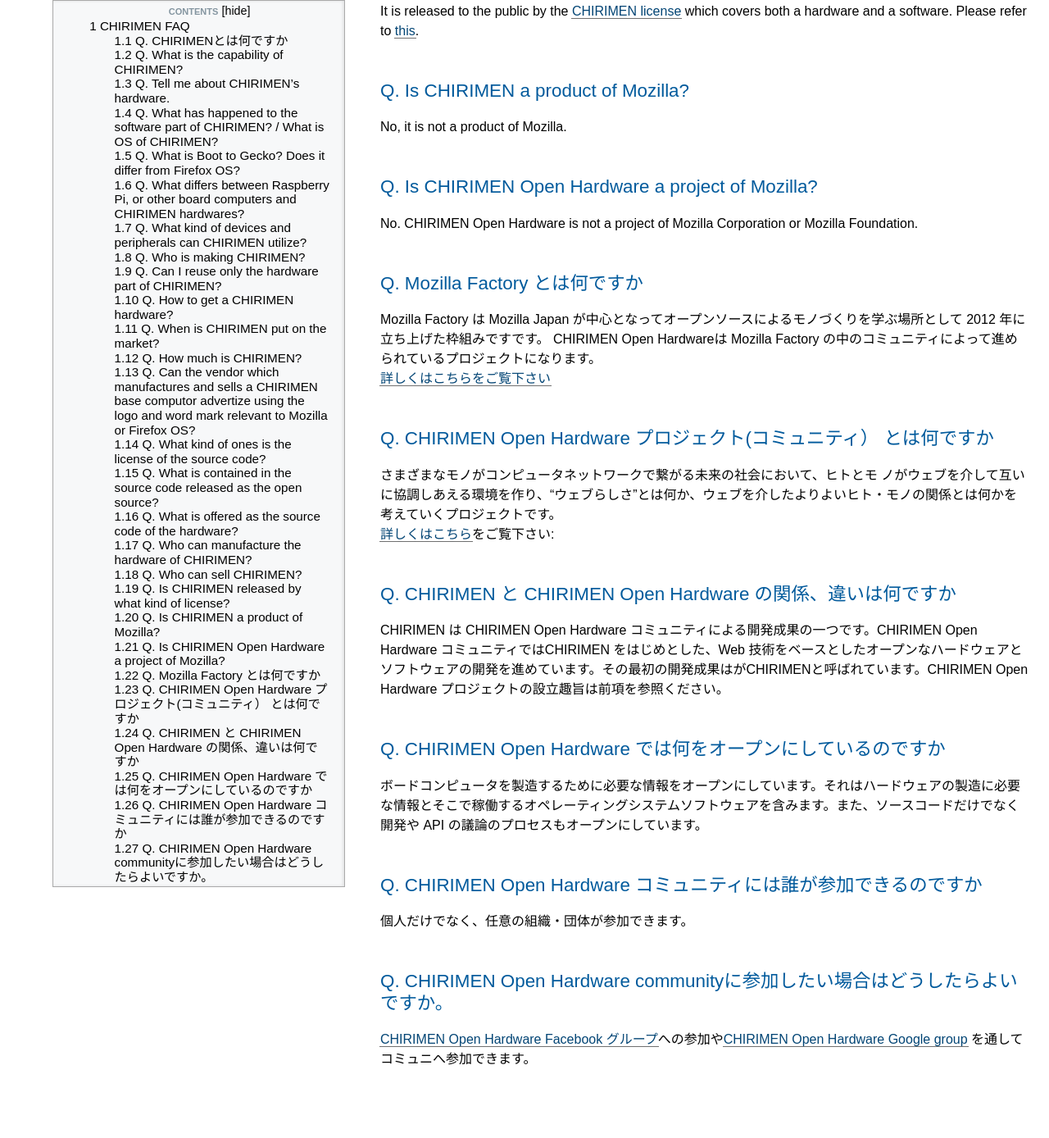
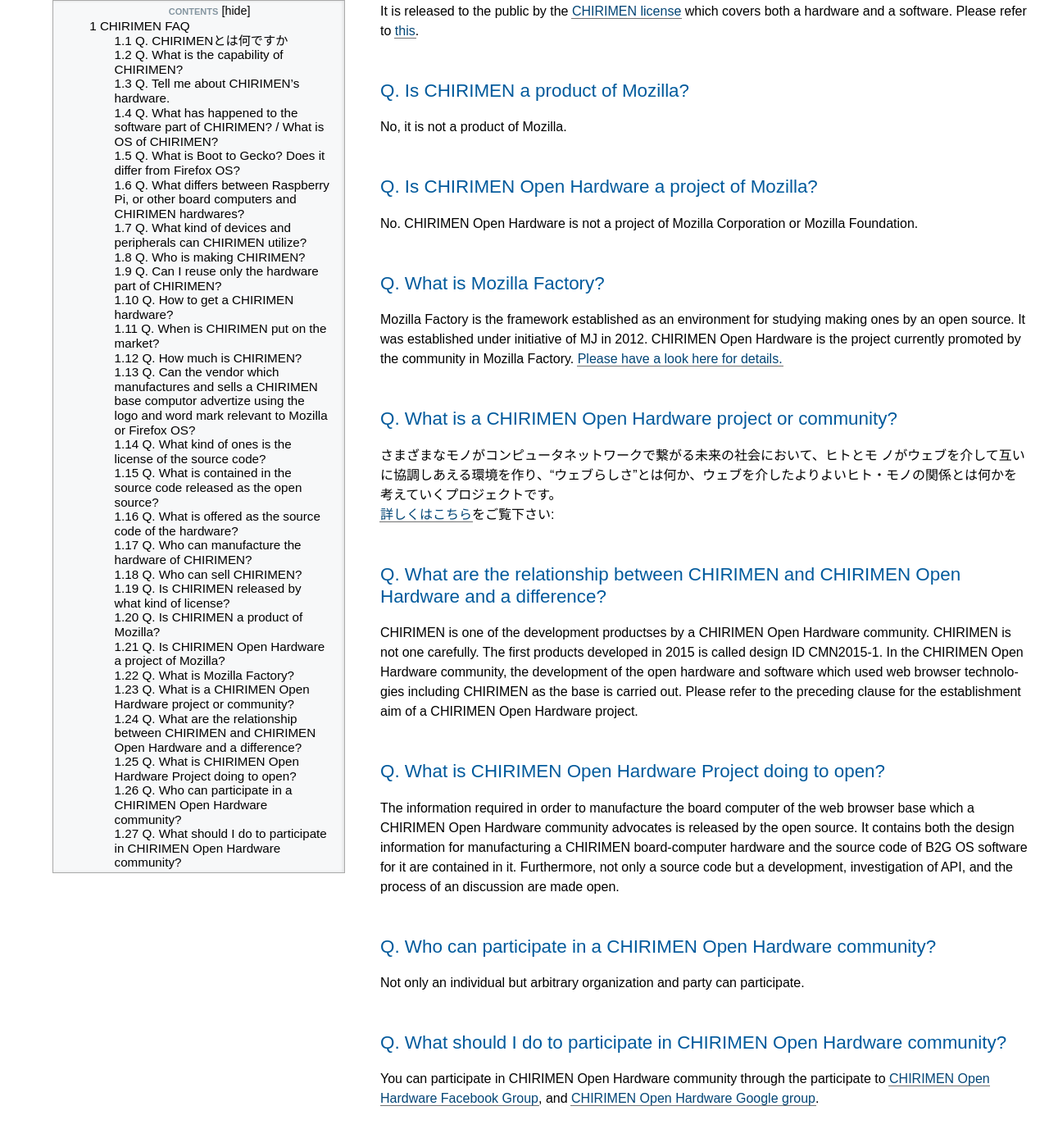
Before and after one commit to chirimen-oh/chirimen-oh.github.io, a Jekyll site: the page built from docs/en/FAQ.md, in a window 1280 px wide and 1400 px high, scrolled down 3175 px. Shown: the top 1388 px of the window at 82% size. Built offline with Jekyll 4.4.1, drawn with Linux system fonts in a browser that asks for light colours; nearby versions of some CDN libraries; before the commit the page ends 4527 px from its top, so only the background shows below that; some of the changed text lies outside the part shown.

Commit message:
Update FAQ.md

```diff
--- a/docs/en/FAQ.md
+++ b/docs/en/FAQ.md
@@ -16,7 +16,7 @@ CHIRIMEN can operate the contents within a screen, and a real physical device on
 Its hardware is an embeddable board computer with interfaces such as I2C and GPIO etc., and it assumes web browsers ) currently it is Boot to Gecko (B2G) ) as a prerequisite. The "CHIRIMEN Board Computer CMN2015-1" by the CHIRIMEN Open Hardware community is the first prototype hardware for CHIRIMEN.
 
 ## Q. What has happened to the software part of CHIRIMEN? / What is OS of CHIRIMEN?
-Currently, it is Boot to Gecko (B-2G). It is not Firefox OS. It supports Boot to Gecko 2.5 currently.  Refer to the following clause for the reason which is not Firefox OS.
+Currently, it is Boot to Gecko (B2G) OS. It is not Firefox OS. It supports Boot to Gecko 2.5 currently.  Refer to the following clause for the reason which is not Firefox OS.
 
 ## Q. What is Boot to Gecko? Does it differ from Firefox OS?
 Boot to Gecko and Firefox OS is the same in code. After fulfilling conditions, such as quality and security, only the product which has obtained the licensing of the brand from Mozilla can use the name of Firefox OS. On occasions when it uses it as OSS without brand licensing, it is Boot to Gecko (B2G).
@@ -53,7 +53,7 @@ They cannot do it without the grant from Mozilla Corporation.
 Mozilla Japan is doing the intellectual property control of the source code as a substitute of the community. Refer to [this information](https://chirimen-oh.github.io/license/) for a copyright and a license.
 
 ## Q. What is contained in the source code released as the open source?
-Both the design information for manufacturing a CHIRIMEN board-computer hardware and the source code of B-2G OS software for it are contained in it.
+Both the design information for manufacturing a CHIRIMEN board-computer hardware and the source code of B2G OS software for it are contained in it.
 
 ## Q. What is offered as the source code of the hardware?
 A schematic, a print pattern (Gerber data), a partses layout, a parts list, etc. may be released. And, many of them are offered in the form of the electronic filing required for reproduce easily.
@@ -62,7 +62,7 @@ A schematic, a print pattern (Gerber data), a partses layout, a parts list, etc.
 Anyone can manufacture it freely based on a license. However, "CHIRIMEN" cannot be used as a product name.But, it is possible without a prior authorization to carry out advertisement named "Based on CHIRIMEN technology". Please refer to [this license informtation](https://chirimen-oh.github.io/license/) for details.
 
 ## Q. Who can sell CHIRIMEN?
-Anyone can sell it based on [this license](https://chirimen-oh.github.io/license/). Please also refer to the preceding chapter.
+Anyone can sell it based on [this license](https://chirimen-oh.github.io/license/). Please also refer to the preceding clause.
 
 ## Q. Is CHIRIMEN released by what kind of license?
 It is released to the public by the [CHIRIMEN license](https://chirimen-oh.github.io/license/) which covers both a hardware and a software. Please refer to [this](https://chirimen-oh.github.io/license/).
@@ -73,22 +73,21 @@ No, it is not a product of Mozilla.
 ## Q. Is CHIRIMEN Open Hardware a project of Mozilla?
 No. CHIRIMEN Open Hardware is not a project of Mozilla Corporation or Mozilla Foundation.
 
-## Q. Mozilla Factory とは何ですか
-Mozilla Factory は Mozilla Japan が中心となってオープンソースによるモノづくりを学ぶ場所として 2012 年に立ち上げた枠組みですです。 CHIRIMEN Open Hardwareは Mozilla Factory の中のコミュニティによって進められているプロジェクトになります。
-[詳しくはこちらをご覧下さい](http://en.mozillafactory.org/about)
+## Q. What is Mozilla Factory?
+Mozilla Factory is the framework established as an environment for studying making ones by an open source. It was established under initiative of MJ in 2012. CHIRIMEN Open Hardware is the project currently promoted by the community in Mozilla Factory. [Please have a look here for details.](http://en.mozillafactory.org/about)
 
-## Q. CHIRIMEN Open Hardware プロジェクト(コミュニティ） とは何ですか
+## Q. What is a CHIRIMEN Open Hardware project or community?
 さまざまなモノがコンピュータネットワークで繋がる未来の社会において、ヒトとモ ノがウェブを介して互いに協調しあえる環境を作り、“ウェブらしさ”とは何か、ウェブを介したよりよいヒト・モノの関係とは何かを考えていくプロジェクトです。
 [詳しくはこちら](http://en.mozillafactory.org/post/10861582384/open-hardware-project)をご覧下さい:
 
-## Q. CHIRIMEN と CHIRIMEN Open Hardware の関係、違いは何ですか
-CHIRIMEN は CHIRIMEN Open Hardware コミュニティによる開発成果の一つです。CHIRIMEN Open Hardware コミュニティではCHIRIMEN をはじめとした、Web 技術をベースとしたオープンなハードウェアとソフトウェアの開発を進めています。その最初の開発成果はがCHIRIMENと呼ばれています。CHIRIMEN Open Hardware プロジェクトの設立趣旨は前項を参照ください。
+## Q. What are the relationship between CHIRIMEN and CHIRIMEN Open Hardware and a difference?
+CHIRIMEN is one of the development productses by a CHIRIMEN Open Hardware community. CHIRIMEN is not one carefully. The first products developed in 2015 is called design ID CMN2015-1. In the CHIRIMEN Open Hardware community, the development of the open hardware and software which used web browser technologies including CHIRIMEN as the base is carried out. Please refer to the preceding clause for the establishment aim of a CHIRIMEN Open Hardware project.
 
-## Q. CHIRIMEN Open Hardware では何をオープンにしているのですか
-ボードコンピュータを製造するために必要な情報をオープンにしています。それはハードウェアの製造に必要な情報とそこで稼働するオペレーティングシステムソフトウェアを含みます。また、ソースコードだけでなく開発や API の議論のプロセスもオープンにしています。
+## Q. What is CHIRIMEN Open Hardware Project doing to open?
+The information required in order to manufacture the board computer of the web browser base which a CHIRIMEN Open Hardware community advocates is released by the open source. It contains both the design information for manufacturing a CHIRIMEN board-computer hardware and the source code of B2G OS software for it are contained in it. Furthermore, not only a source code but a development, investigation of API, and the process of an discussion are made open.
 
-## Q. CHIRIMEN Open Hardware コミュニティには誰が参加できるのですか
-個人だけでなく、任意の組織・団体が参加できます。
+## Q. Who can participate in a CHIRIMEN Open Hardware community?
+Not only an individual but arbitrary organization and party can participate.
 
-## Q. CHIRIMEN Open Hardware communityに参加したい場合はどうしたらよいですか。
-[CHIRIMEN Open Hardware Facebook グループ](https://www.facebook.com/groups/mozopenhard/)への参加や[CHIRIMEN Open Hardware Google group](https://groups.google.com/forum/#!forum/chirimen-oh) を通してコミュニへ参加できます。
+## Q. What should I do to participate in CHIRIMEN Open Hardware community?
+You can participate in CHIRIMEN Open Hardware community through the participate to [CHIRIMEN Open Hardware Facebook Group](https://www.facebook.com/groups/mozopenhard/), and [CHIRIMEN Open Hardware Google group](https://groups.google.com/forum/#!forum/chirimen-oh).
```
